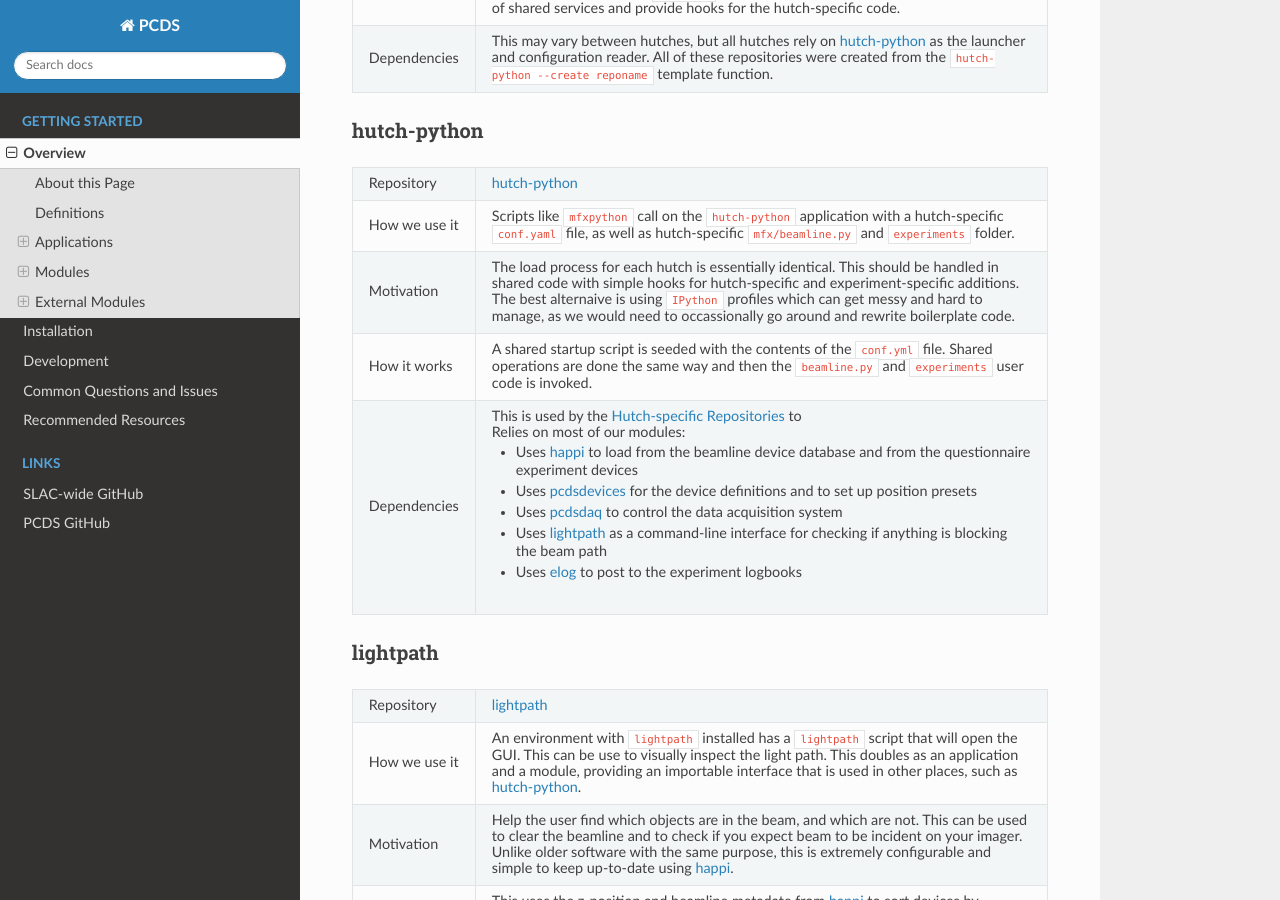
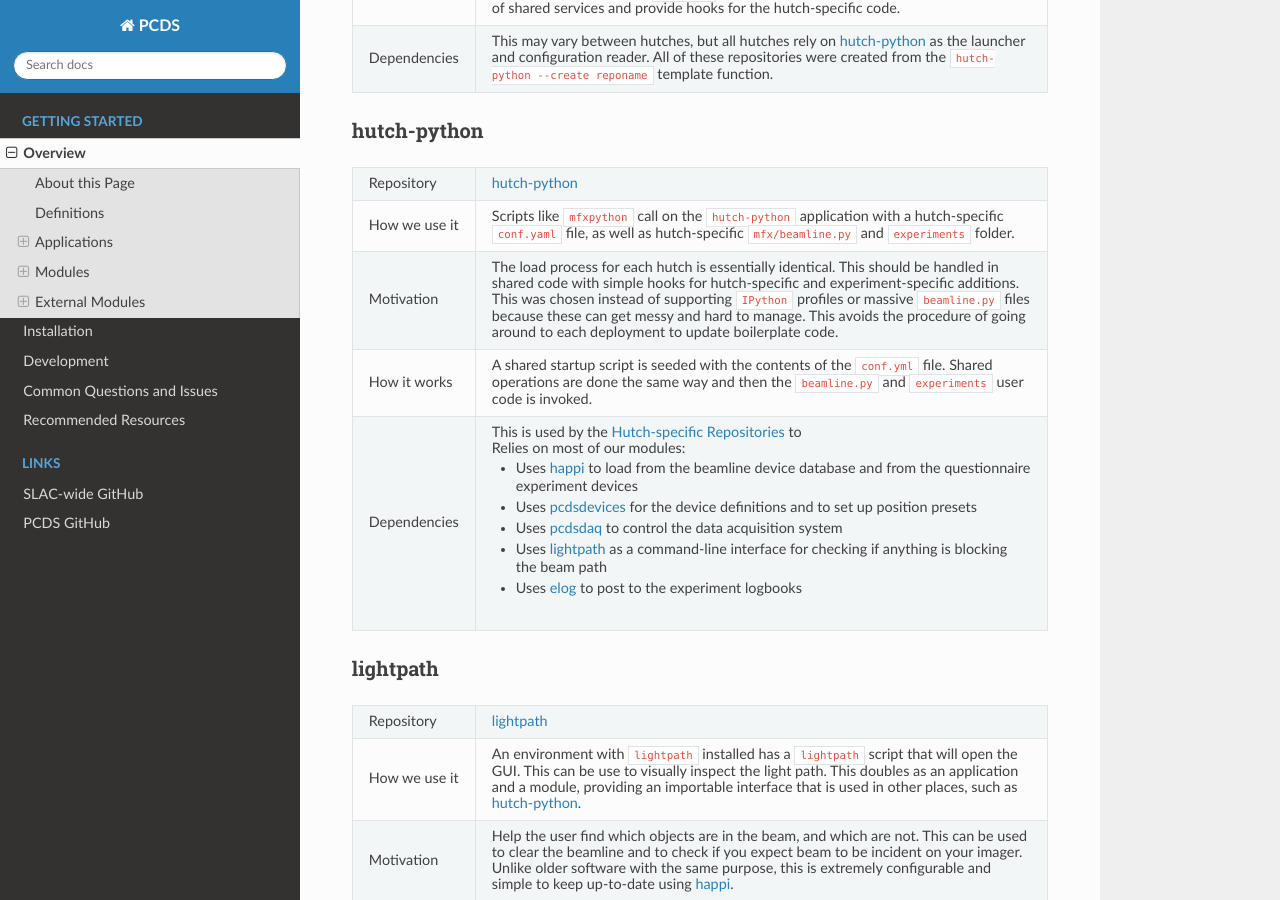
Before and after one commit to pcdshub/pcdshub.github.io, a Sphinx documentation site: the page built from source/overview.rst, in a window 1280 px wide and 900 px high, scrolled down 1378 px. Built offline with Sphinx 7.4.7 and the Read the Docs theme 2.0.0, drawn with Linux system fonts in a browser that asks for light colours.

Commit message:
DOC: reword the hutch-python motivation

```diff
--- a/source/overview.rst
+++ b/source/overview.rst
@@ -93,10 +93,11 @@
 
 Motivation    The load process for each hutch is essentially identical. This
               should be handled in shared code with simple hooks for
-              hutch-specific and experiment-specific additions. The best
-              alternaive is using ``IPython`` profiles which can get messy and
-              hard to manage, as we would need to occassionally go around and
-              rewrite boilerplate code.
+              hutch-specific and experiment-specific additions.
+              This was chosen instead of supporting ``IPython`` profiles
+              or massive ``beamline.py`` files because these can get messy and
+              hard to manage. This avoids the procedure of going around to
+              each deployment to update boilerplate code.
 
 How it works  A shared startup script is seeded with the contents of the
               ``conf.yml`` file. Shared operations are done the same way and
```
